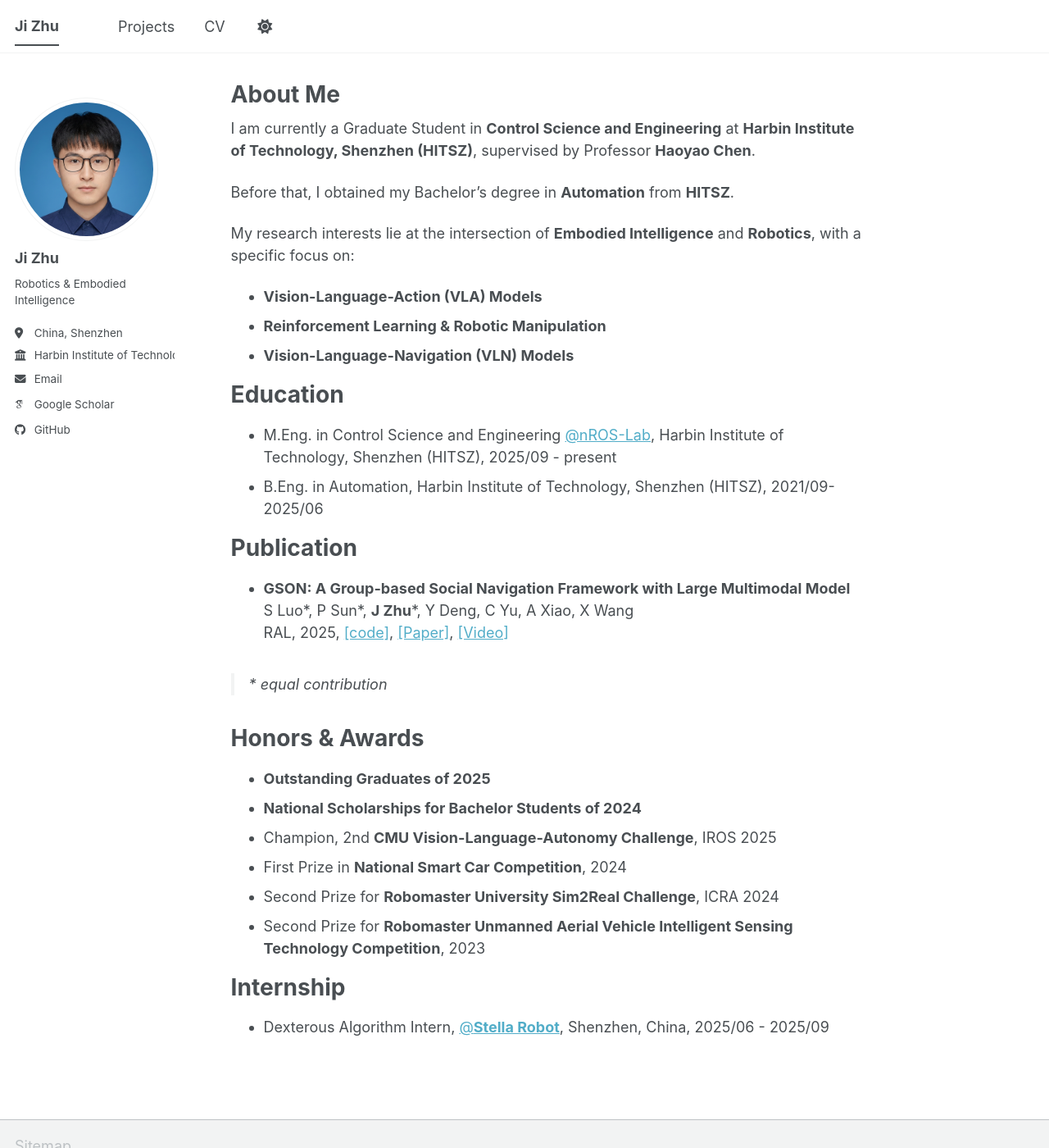
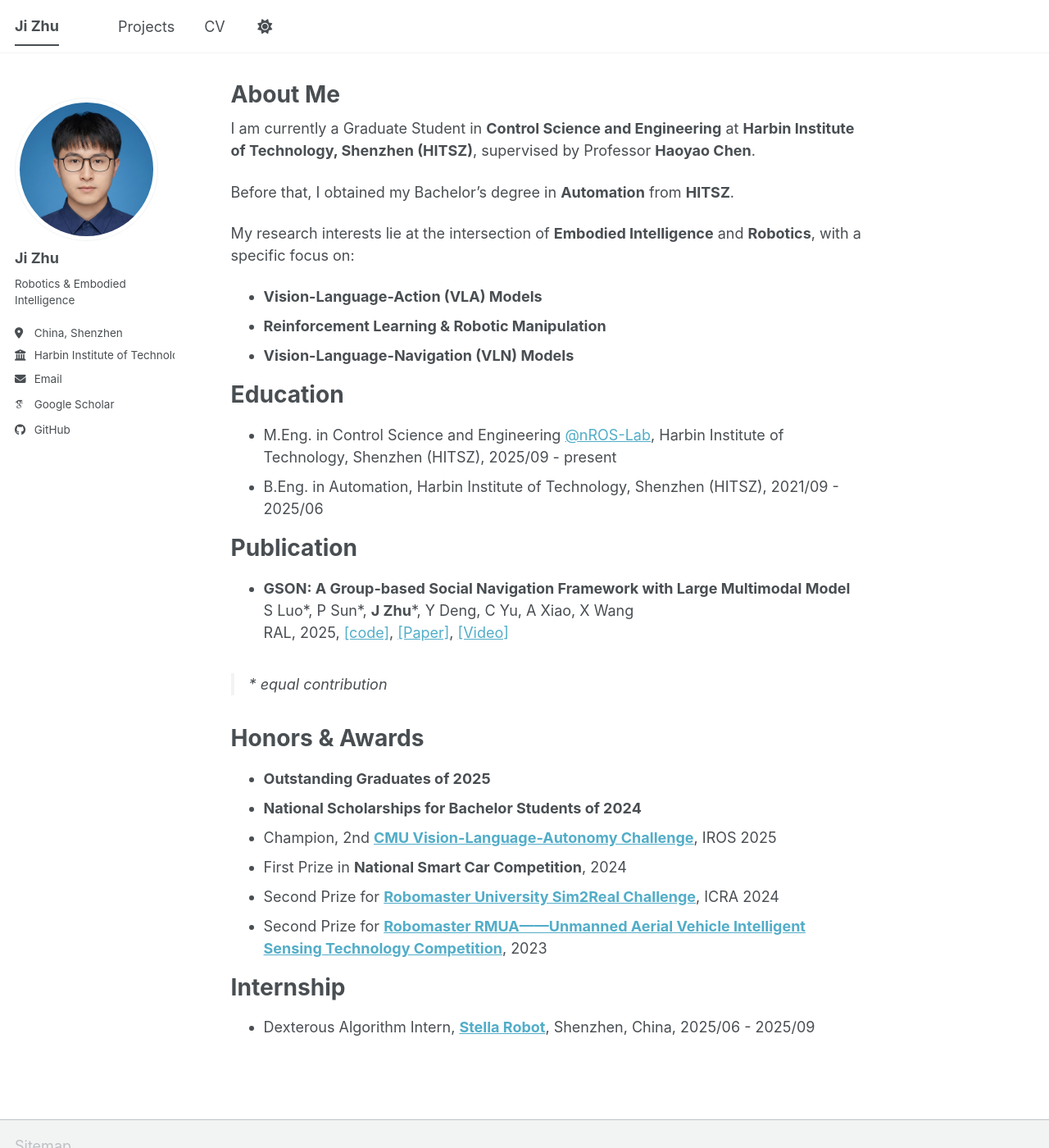
Before and after one commit to qitanda/qitanda.cn, a Jekyll site: the page built from _pages/about.md, in a window 1280 px wide and 1400 px high. Shown: the whole window at 82% size. Built offline with Jekyll 4.4.1, drawn with Linux system fonts in a browser that asks for light colours; some web fonts are replaced; a script bundle is joined from its source files by our own code; library files that are not in the unit come from our copies.

Commit message:
add website

```diff
--- a/_pages/about.md
+++ b/_pages/about.md
@@ -19,7 +19,7 @@ Education
 =========
 
 - M.Eng. in Control Science and Engineering [@nROS-Lab](http://nrs-lab.com/), Harbin Institute of Technology, Shenzhen (HITSZ), 2025/09 - present
-- B.Eng. in Automation, Harbin Institute of Technology, Shenzhen (HITSZ), 2021/09-2025/06
+- B.Eng. in Automation, Harbin Institute of Technology, Shenzhen (HITSZ), 2021/09 - 2025/06
 
 # Publication
 
@@ -35,11 +35,11 @@ Education
 
 - **Outstanding Graduates of 2025**
 - **National Scholarships for Bachelor Students of 2024**
-- Champion, 2nd **CMU Vision-Language-Autonomy Challenge**, IROS 2025
+- Champion, 2nd [**CMU Vision-Language-Autonomy Challenge**](https://www.ai-meets-autonomy.com/cmu-vla-challenge), IROS 2025
 - First Prize in **National Smart Car Competition**, 2024
-- Second Prize for **Robomaster University Sim2Real Challenge**, ICRA 2024
-- Second Prize for **Robomaster Unmanned Aerial Vehicle Intelligent Sensing Technology Competition**, 2023
+- Second Prize for [**Robomaster University Sim2Real Challenge**](http://www.sim2real.net/track/track/?nav=RMUS2024&type=nav&t=1704350997972), ICRA 2024
+- Second Prize for [**Robomaster RMUA——Unmanned Aerial Vehicle Intelligent Sensing Technology Competition**](https://www.robomaster.com/zh-CN/robo/drone?djifrom=nav), 2023
 
 # Internship
 
-- Dexterous Algorithm Intern, [@**Stella Robot**](https://www.stella-robot.com/), Shenzhen, China, 2025/06 - 2025/09
+- Dexterous Algorithm Intern, [**Stella Robot**](https://www.stella-robot.com/), Shenzhen, China, 2025/06 - 2025/09
```
